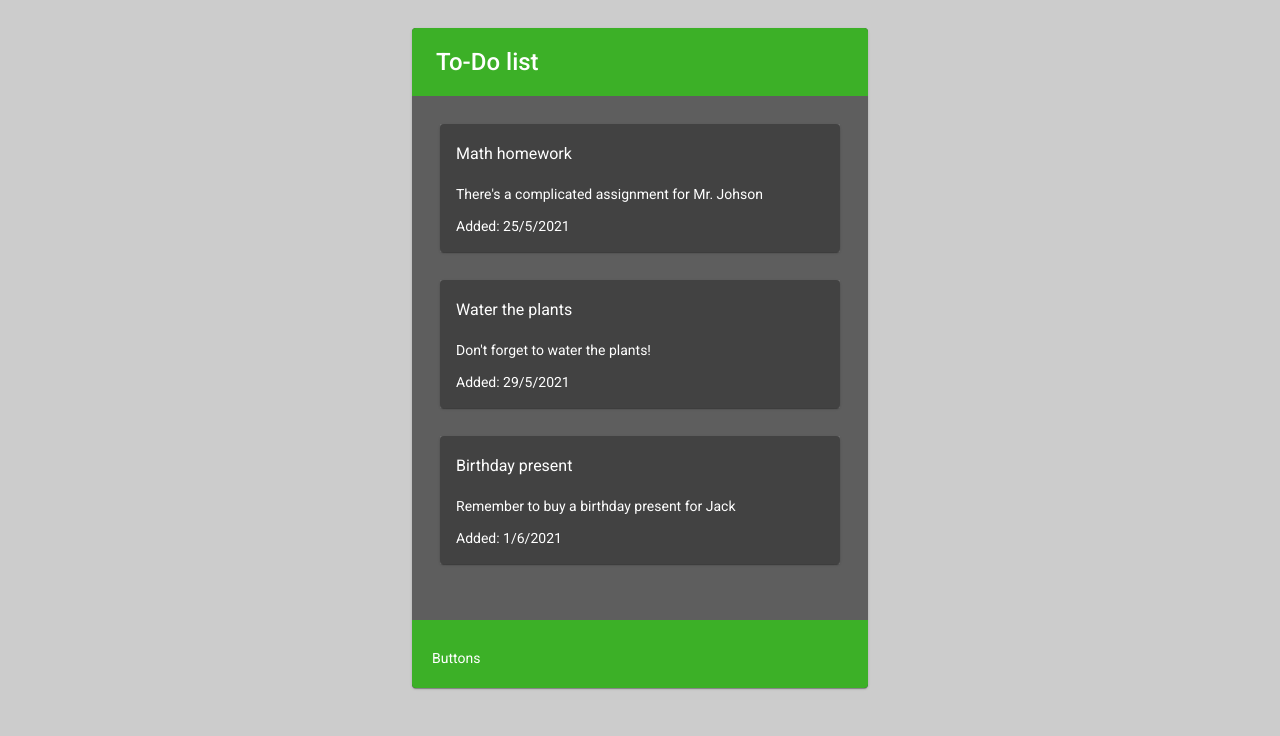
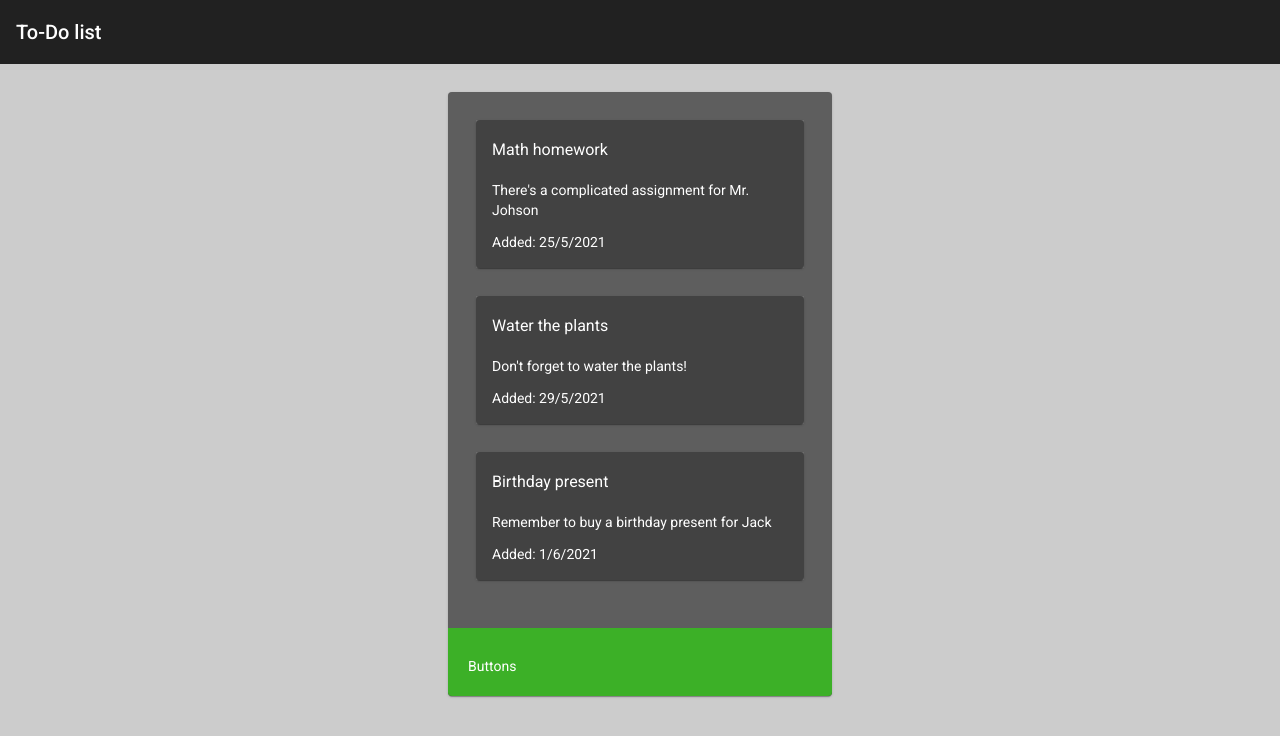
Before and after one commit to Foxar/angular-todo-app, an Angular app: page / in a window 1280 px wide. Shown: the top 736 px of the page. Built offline with nearby package versions, Linux system fonts and the light colour scheme.

Commit message:
Added a header with application name.

```diff
--- a/src/app/app.component.html
+++ b/src/app/app.component.html
@@ -1,9 +1,14 @@
+<div [className]="'app'">
+  <mat-toolbar>
+    To-Do list
+  </mat-toolbar>
   <div [className]="'appCard'">
     <mat-card>
-    <mat-card-title>To-Do list</mat-card-title>
+
       <mat-card-content>
         <app-task-list></app-task-list>
       </mat-card-content>
       <mat-card-actions>Buttons</mat-card-actions>
     </mat-card>
   </div>
+</div>
--- a/src/app/app.component.scss
+++ b/src/app/app.component.scss
@@ -1,8 +1,8 @@
 :host{
     .appCard
     {
-        margin: 0 auto;
-        width: 40%;
+        margin: 2em auto 0;
+        width: 30%;
 
         .mat-card{
             overflow-y: hidden;
--- a/src/app/app.module.ts
+++ b/src/app/app.module.ts
@@ -4,6 +4,7 @@ import { BrowserModule } from '@angular/platform-browser';
 import { AppComponent } from './app.component';
 import { BrowserAnimationsModule } from '@angular/platform-browser/animations';
 import { MatCardModule } from '@angular/material/card';
+import { MatToolbarModule } from '@angular/material/toolbar';
 import { TaskListComponent } from './task-list/task-list.component';
 import { TaskComponent } from './task/task.component';
 
@@ -16,7 +17,8 @@ import { TaskComponent } from './task/task.component';
   imports: [
     BrowserModule,
     BrowserAnimationsModule,
-    MatCardModule
+    MatCardModule,
+    MatToolbarModule
   ],
   providers: [],
   bootstrap: [AppComponent]
--- a/src/styles.scss
+++ b/src/styles.scss
@@ -4,7 +4,7 @@
 
 body {
     margin: 0;
-    padding: 2em 5em 0;
+    padding: 0;
     font-family: Roboto, "Helvetica Neue", sans-serif;
     background-color: rgba(0,0,0,0.2);
 
```
Lines whose indentation alone changed are shown as unchanged.
